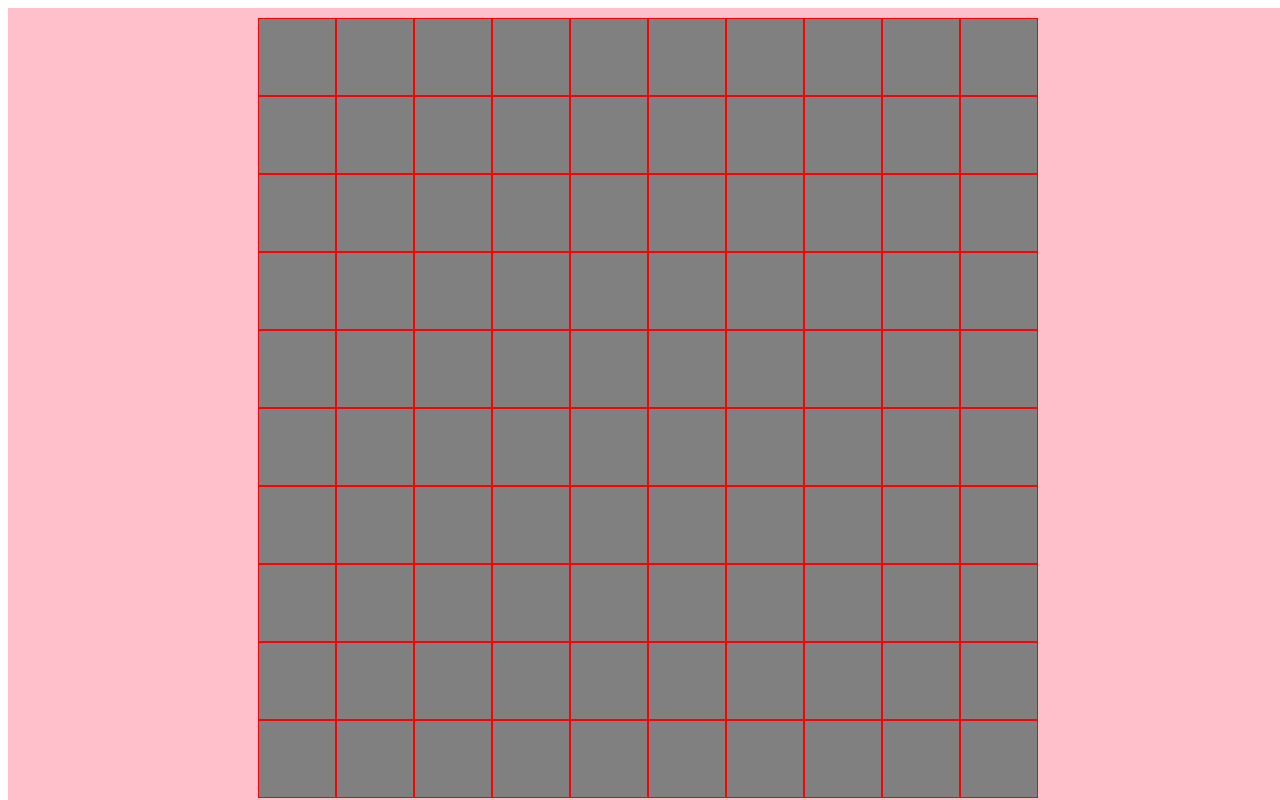
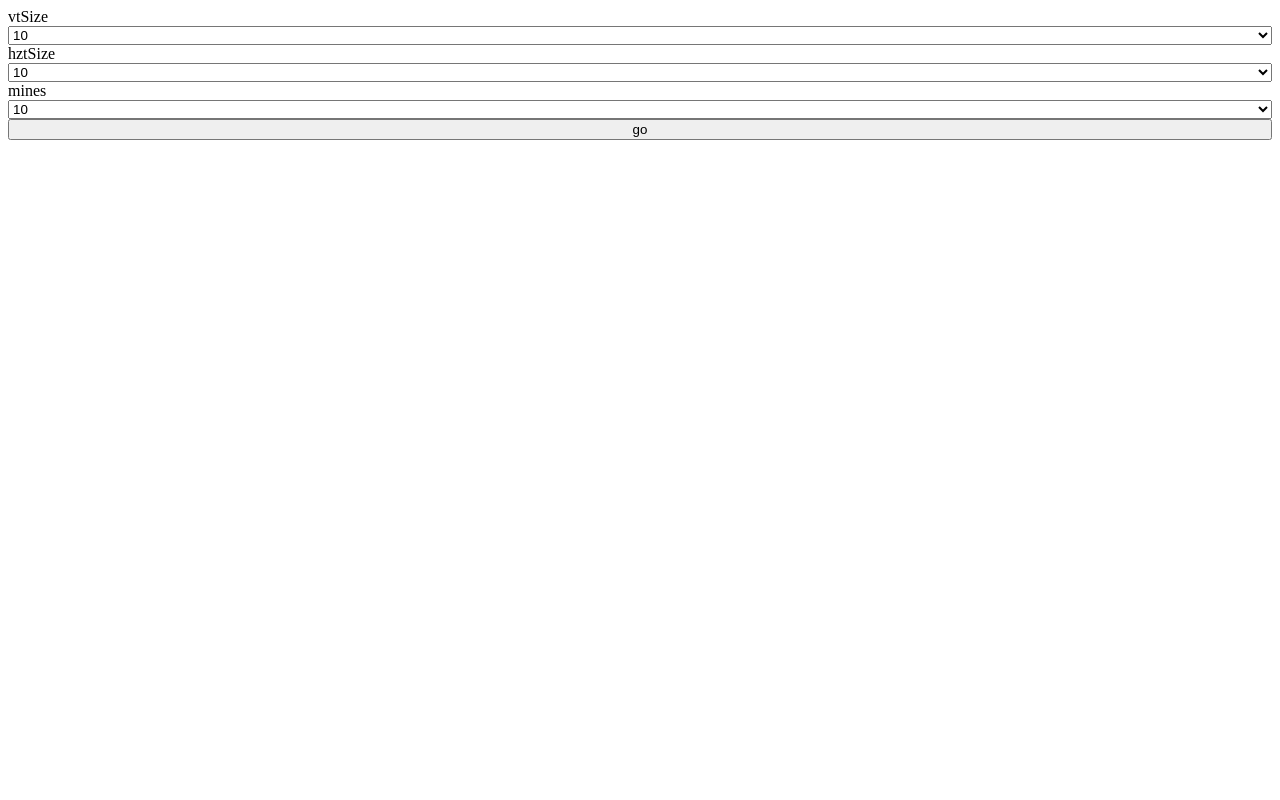
Before and after one commit to limeojin363/minesweeper, a React (Vite) app: page / in a window 1280 px wide. Built offline with nearby package versions, Linux system fonts and the light colour scheme; the HTML template or start-up script is replaced by a standard one; what emotion-normalize would draw is missing.

Commit message:
feat: 폴더구조 변경 및 설정값 입력기능 추가

```diff
--- a/src/App.tsx
+++ b/src/App.tsx
@@ -1,37 +1,22 @@
-import styled from "@emotion/styled";
-import Board from "./components/board/Board";
 import GlobalStyle from "./GlobalStyle";
+import { RouterProvider, createBrowserRouter } from "react-router-dom";
+import InitialPage from "./pages/initial/InitialPage";
+import GamePage from "./pages/game/GamePage";
+
+const router = createBrowserRouter([
+  {path: "/", element: <InitialPage />},
+  {path: "/game", element: <GamePage />},
+])
 
 const App = () => {
   return (
     <>
       <GlobalStyle />
-      <BoardWrapper>
-        <Board />
-      </BoardWrapper>
+      <main>
+        <RouterProvider router={router} />
+      </main>
     </>
   );
 };
 
 export default App;
-
-const BoardWrapper = styled.div`
-  overscroll-behavior: none;
-
-  position: fixed;
-  height: 100dvh;
-  width: 100dvw;
-
-  background-color: pink;
-
-  /* 텍스트 선택 방지 */
-  user-select: none;
-  -webkit-user-select: none;
-
-  /* 줌인/줌아웃 방지 */
-  touch-action: pan-x pan-y;
-
-  display: flex;
-  justify-content: center;
-  align-items: center;
-`;
--- a/src/game.config.ts
+++ /dev/null
@@ -1,5 +0,0 @@
-export const COLS = 10;
-
-export const ROWS = 10;
-
-export const MINES = 25;
--- a/src/hooks/useGame.ts
+++ b/src/hooks/useGame.ts
@@ -2,26 +2,27 @@ import { useEffect, useState } from "react";
 import { CellType, Dimension2, convert1dTo2d } from "../utils/generate";
 import { pickMinePos } from "../utils/combination";
 import _ from "lodash";
+import { useAtomValue } from "jotai";
+import { initialSettingAtom } from "../pages/initial/atom";
 
 const dx = [-1, 0, 1];
 const dy = [-1, 0, 1];
 
 const useGame = ({
-  colCount,
-  rowCount,
-  mineCount,
-  firstTurnOpening,
+  firstTurnOpening = true,
 }: {
-  colCount: number;
-  rowCount: number;
-  mineCount: number;
   firstTurnOpening?: boolean;
 }) => {
+  const { hztSize, mines, vtSize } = useAtomValue(initialSettingAtom);
   const [isStarted, setIsStarted] = useState(false);
-  const [board, setBoard] = useState(getEmptyBoard({ colCount, rowCount }));
+  const [board, setBoard] = useState(
+    getEmptyBoard({ colCount: hztSize, rowCount: vtSize })
+  );
+
+  console.log({hztSize, vtSize})
 
   const out = (y: number, x: number) =>
-    y < 0 || x < 0 || y >= rowCount || x >= colCount;
+    y < 0 || x < 0 || y >= vtSize || x >= hztSize;
 
   const getAdjoiningCellPositions = (y: number, x: number) => {
     return dy
@@ -45,8 +46,8 @@ const useGame = ({
 
     const assignMines = () => {
       let candidateList: Dimension2[] = Array.from(
-        { length: colCount * rowCount },
-        (_, i) => convert1dTo2d(i, colCount)
+        { length: hztSize * vtSize },
+        (_, i) => convert1dTo2d(i, hztSize)
       );
 
       if (firstTurnOpening) {
@@ -66,7 +67,7 @@ const useGame = ({
         );
       }
 
-      const minePosList = pickMinePos(candidateList, mineCount);
+      const minePosList = pickMinePos(candidateList, mines);
 
       minePosList.forEach(([yy, xx]) => {
         boardNext[yy][xx].isMine = true;
@@ -81,7 +82,7 @@ const useGame = ({
     if (boardNext[y][x].isMine) {
       gameOver(y, x);
     } else {
-      const visited = getEmptyVisited({ colCount, rowCount });
+      const visited = getEmptyVisited({ colCount: hztSize, rowCount: vtSize });
 
       const positionsToReveal: Dimension2[] = [];
 
@@ -131,7 +132,13 @@ const useGame = ({
     console.log({ board });
   }, [board]);
 
-  return { board, openCellHandler, flagToggleHandler, colCount, rowCount };
+  return {
+    board,
+    openCellHandler,
+    flagToggleHandler,
+    colCount: hztSize,
+    rowCount: vtSize,
+  };
 };
 
 export default useGame;
--- a/src/components/board/Board.tsx
+++ b/src/pages/game/Board.tsx
@@ -1,5 +1,4 @@
 import { createContext } from "react";
-import { COLS, MINES, ROWS } from "../../game.config";
 import useGame from "../../hooks/useGame";
 import { S } from "./Board.style";
 import Cell from "./Cell";
@@ -17,12 +16,7 @@ export const GameContext = createContext<{
 
 const Board = () => {
   const { board, colCount, rowCount, flagToggleHandler, openCellHandler } =
-    useGame({
-      colCount: COLS,
-      rowCount: ROWS,
-      mineCount: MINES,
-      firstTurnOpening: true,
-    });
+    useGame({});
 
   return (
     <GameContext.Provider value={{ flagToggleHandler, openCellHandler, board }}>
--- a/src/components/board/Cell.tsx
+++ b/src/pages/game/Cell.tsx
@@ -1,9 +1,10 @@
 import styled from "@emotion/styled";
 import { ViewStatus } from "../../utils/generate";
 import { useContext, useRef } from "react";
+import { isMobile } from "react-device-detect";
 import { GameContext } from "./Board";
-import { isMobile } from "react-device-detect";
-import { COLS, ROWS } from "../../game.config";
+import { useAtomValue } from "jotai";
+import { initialSettingAtom } from "../initial/atom";
 
 const getBgColor = (viewStatus: ViewStatus) => {
   if (typeof viewStatus === "number") return "whitegray";
@@ -59,7 +60,7 @@ const useMobileHandlers = (y: number, x: number) => {
       }
     },
   };
-}
+};
 
 const useDesktopHandlers = (y: number, x: number) => {
   const { flagToggleHandler, openCellHandler } = useContext(GameContext);
@@ -76,17 +77,20 @@ const useDesktopHandlers = (y: number, x: number) => {
 const useViewStatus = (y: number, x: number) => {
   const { board } = useContext(GameContext);
   return board[y][x].viewStatus;
-}
+};
 
 const Cell = ({ x, y }: { y: number; x: number }) => {
   const viewStatus = useViewStatus(y, x);
   const mobileHandlers = useMobileHandlers(y, x);
   const desktopHandlers = useDesktopHandlers(y, x);
+  const { hztSize, vtSize } = useAtomValue(initialSettingAtom);
 
   return (
     <S.CellContainer
       {...(isMobile ? mobileHandlers : desktopHandlers)}
       viewStatus={viewStatus}
+      vtSize={vtSize}
+      hztSize={hztSize}
     />
   );
 };
@@ -94,13 +98,18 @@ const Cell = ({ x, y }: { y: number; x: number }) => {
 export default Cell;
 
 const S = {
-  CellContainer: styled.div<{ viewStatus: ViewStatus }>`
+  CellContainer: styled.div<{
+    viewStatus: ViewStatus;
+    vtSize: number;
+    hztSize: number;
+  }>`
     background-color: ${({ viewStatus }) => getBgColor(viewStatus)};
     border: 1px solid red;
     &::after {
       content: "${({ viewStatus }) => getContent(viewStatus)}";
     }
     aspect-ratio: 1 / 1;
-    width: calc(min(calc(100vh / ${ROWS}), calc(100vw / ${COLS})) - 4px);
+    width: ${({ hztSize, vtSize }) =>
+      `calc(min(calc(100vh / ${vtSize}), calc(100vw / ${hztSize})) - 4px)`};
   `,
 };
--- /dev/null
+++ b/src/pages/game/GamePage.tsx
@@ -0,0 +1,32 @@
+import styled from "@emotion/styled";
+import Board from "./Board";
+
+const GamePage = () => {
+  return (
+    <BoardWrapper>
+      <Board />
+    </BoardWrapper>
+  );
+};
+
+export default GamePage;
+const BoardWrapper = styled.div`
+  overscroll-behavior: none;
+
+  position: fixed;
+  height: 100dvh;
+  width: 100dvw;
+
+  background-color: pink;
+
+  /* 텍스트 선택 방지 */
+  user-select: none;
+  -webkit-user-select: none;
+
+  /* 줌인/줌아웃 방지 */
+  touch-action: pan-x pan-y;
+
+  display: flex;
+  justify-content: center;
+  align-items: center;
+`;
--- /dev/null
+++ b/src/pages/initial/InitialPage.tsx
@@ -0,0 +1,62 @@
+import { useAtom } from "jotai";
+import { initialSettingAtom } from "./atom";
+import { useNavigate } from "react-router-dom";
+
+const InitialPage = () => {
+  const [state, setState] = useAtom(initialSettingAtom);
+
+  const navigate = useNavigate();
+
+  return (
+    <div style={{ display: "flex", flexDirection: "column" }}>
+      <label htmlFor='vtSize'>vtSize</label>
+      <select
+        name="vtSize"
+        onChange={(e) =>
+          setState((prev) => ({
+            ...prev,
+            vtSize: Number(e.target.value),
+          }))
+        }
+        value={state.vtSize}
+        id="vtSize">
+        <option value="5">5</option>
+        <option value="10">10</option>
+        <option value="15">15</option>
+      </select>
+      <label htmlFor='hztSize'>hztSize</label>
+      <select
+        name="hztSize"
+        onChange={(e) =>
+          setState((prev) => ({
+            ...prev,
+            hztSize: Number(e.target.value),
+          }))
+        }
+        value={state.hztSize}
+        id="hztSize">
+        <option value="5">5</option>
+        <option value="10">10</option>
+        <option value="15">15</option>
+      </select>
+      <label htmlFor='mines'>mines</label>
+      <select
+        name="mines"
+        onChange={(e) =>
+          setState((prev) => ({
+            ...prev,
+            mines: Number(e.target.value),
+          }))
+        }
+        value={state.mines}
+        id="mines">
+        <option value="5">5</option>
+        <option value="10">10</option>
+        <option value="15">15</option>
+      </select>
+      <button onClick={()=>navigate("/game")}>go</button>
+    </div>
+  );
+};
+
+export default InitialPage;
--- /dev/null
+++ b/src/pages/initial/atom.ts
@@ -0,0 +1,13 @@
+import { atom } from "jotai";
+
+type InitialSetting = {
+  vtSize: number;
+  hztSize: number;
+  mines: number;
+};
+
+export const initialSettingAtom = atom<InitialSetting>({
+  vtSize: 10,
+  hztSize: 10,
+  mines: 10,
+});
```
Also changed, not shown: src/pages/game/Board.style.ts (renamed from src/components/board/Board.style.ts).
